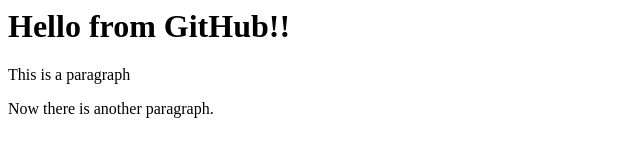
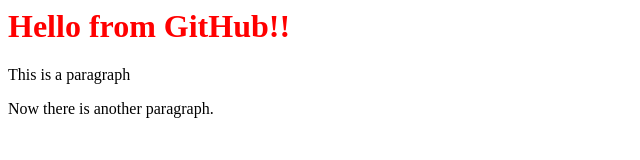
Before and after one commit to ARand0mCoder/SiteTest, a plain HTML site: page index.html in a window 1280 px wide. Shown: the whole page, without its empty margins (0-640 px from the left). Drawn offline with Linux system fonts and the light colour scheme.

Commit message:
Update index.html

```diff
--- a/index.html
+++ b/index.html
@@ -3,7 +3,7 @@
   <title>Test</title>
 </head>
 <body>
-  <h1>Hello from GitHub!!</h1>
+  <h1 style="color:red">Hello from GitHub!!</h1>
   <p>This is a paragraph</p>
   <p>Now there is another paragraph.</p>
 </body>
```
